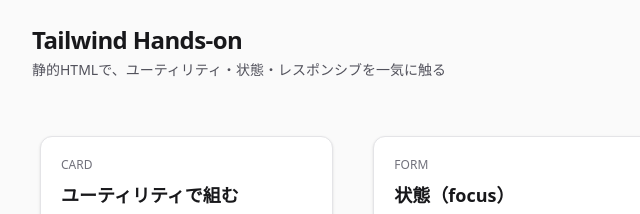
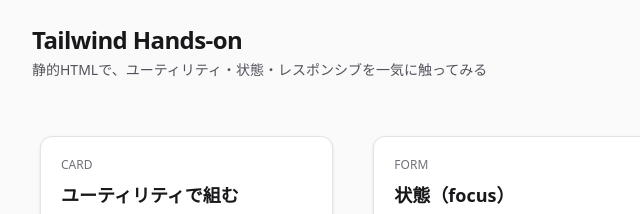
Before and after one commit to yoshi0203/tailwind-handson, a website: page src/index.html in a window 1280 px wide. Shown: the top 214 px of the page, 120-760 px from the left. Drawn offline with nearby package versions, Linux system fonts and the light colour scheme; files that its build step writes are made by us from their sources.

Commit message:
test commit

```diff
--- a/src/index.html
+++ b/src/index.html
@@ -12,7 +12,7 @@
       <div class="flex flex-col gap-3 md:flex-row md:items-end md:justify-between">
         <div>
           <h1 class="text-2xl font-bold tracking-tight">Tailwind Hands-on</h1>
-          <p class="mt-1 text-sm text-zinc-600">静的HTMLで、ユーティリティ・状態・レスポンシブを一気に触る</p>
+          <p class="mt-1 text-sm text-zinc-600">静的HTMLで、ユーティリティ・状態・レスポンシブを一気に触ってみる</p>
         </div>
 
         <div class="flex gap-2">
```
